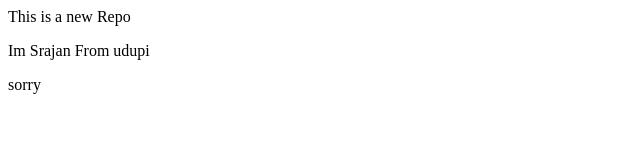
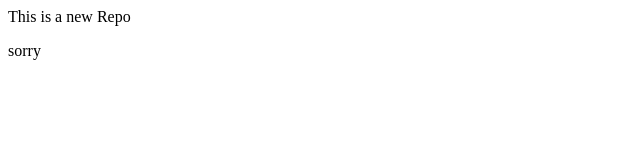
Before and after one commit to Srajan1818/localRepo, a plain HTML site: page index.html in a window 1280 px wide. Shown: the whole page, without its empty margins (0-640 px from the left). Drawn offline with Linux system fonts and the light colour scheme.

Commit message:
commited

```diff
--- a/index.html
+++ b/index.html
@@ -1,4 +1,4 @@
 <p>This is a new Repo</p>
-<p>Im Srajan From udupi</p>
+
 
 sorry
```
